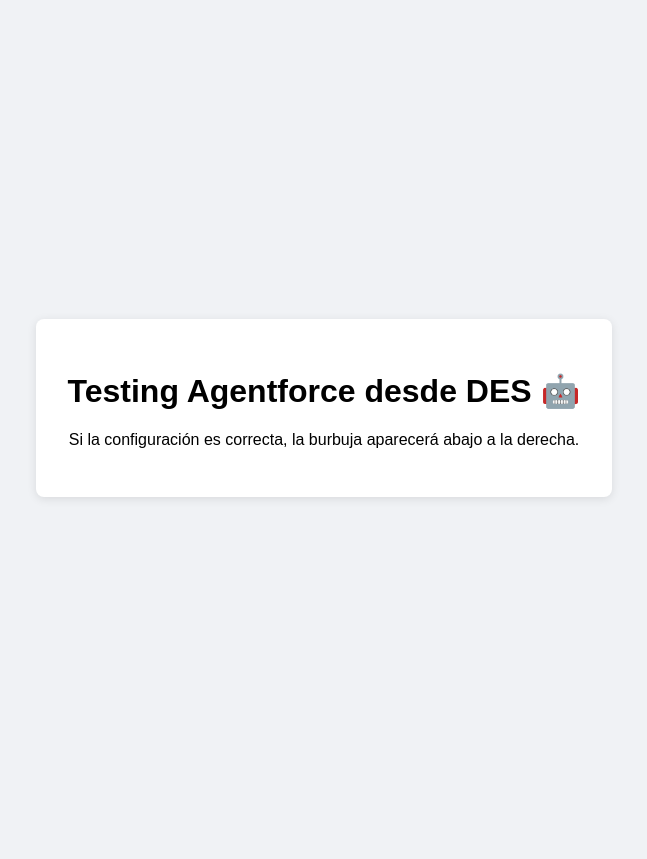
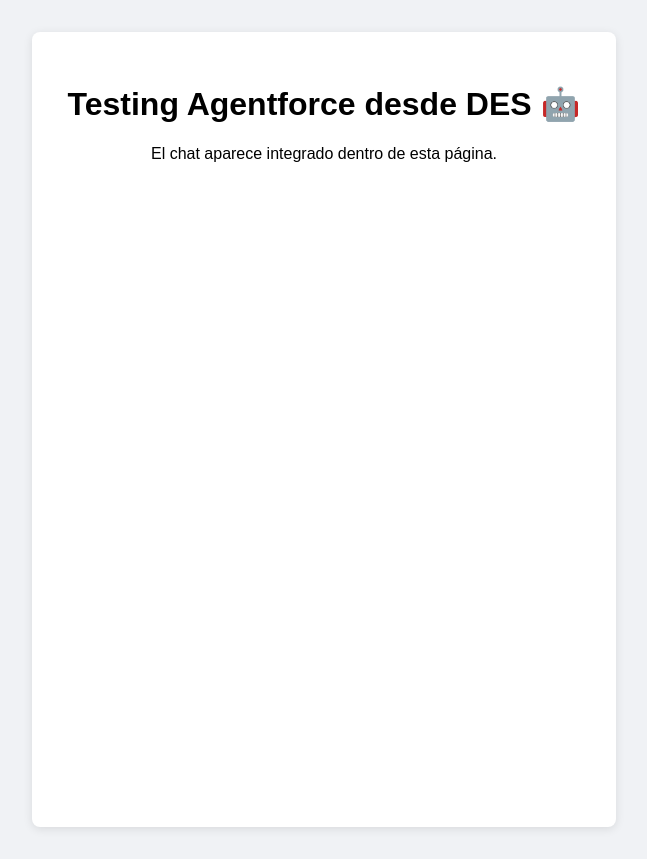
Before and after one commit to danromlop/agentforceStylesTest, a plain HTML site: page devEng.html in a window 1280 px wide. Shown: the whole page, without its empty margins (316-963 px from the left). Before the commit the page ends 816 px from the top, so only its background shows below. Drawn offline with nearby package versions, Linux system fonts and the light colour scheme.

Commit message:
Update devEng.html

```diff
--- a/devEng.html
+++ b/devEng.html
@@ -4,46 +4,73 @@
   <meta charset="UTF-8">
   <meta name="viewport" content="width=device-width, initial-scale=1.0">
   <title>Prueba Agentforce</title>
+
   <style>
-         body { font-family: sans-serif; display: flex; justify-content: center; align-items: center; height: 100vh; background: #f0f2f5; }
-        .card { background: white; padding: 2rem; border-radius: 8px; box-shadow: 0 2px 10px rgba(0,0,0,0.1); text-align: center; }
+    body {
+      font-family: sans-serif;
+      margin: 0;
+      padding: 2rem;
+      background: #f0f2f5;
+    }
+
+    .card {
+      max-width: 520px;
+      margin: auto;
+      background: white;
+      padding: 2rem;
+      border-radius: 8px;
+      box-shadow: 0 2px 10px rgba(0, 0, 0, 0.1);
+      text-align: center;
+    }
+
+    #embedded-messaging {
+      width: 100%;
+      min-height: 600px;
+      margin-top: 2rem;
+    }
   </style>
 </head>
+
 <body>
-
   <div class="card">
     <h1>Testing Agentforce desde DES 🤖</h1>
-        <p>Si la configuración es correcta, la burbuja aparecerá abajo a la derecha.</p>
+    <p>El chat aparece integrado dentro de esta página.</p>
+
+    <!-- Contenedor obligatorio para el modo inline -->
+    <div id="embedded-messaging"></div>
   </div>
 
-
-  <script type='text/javascript'>
+  <script type="text/javascript">
     function initEmbeddedMessaging() {
       try {
-
-        window.addEventListener("onEmbeddedMessagingReady", e => {
+        window.addEventListener("onEmbeddedMessagingReady", () => {
           embeddedservice_bootstrap.prechatAPI.setHiddenPrechatFields({
-        					"Username": 'AjOsStvRtltVhNMpKE/uOud2RmbOwSgeWoBhz4i7K04=',      	//nxknhxUR4rPcMB6O58VfWvqo582mHAkA+lz6uTaiueY=
+            Username: "AjOsStvRtltVhNMpKE/uOud2RmbOwSgeWoBhz4i7K04="
           });
         });
-  			embeddedservice_bootstrap.settings.language = 'en-US'; // For example, enter 'en' or 'en-US'
+
+        embeddedservice_bootstrap.settings.language = "en-US";
+        embeddedservice_bootstrap.settings.displayMode = "inline";
 
         embeddedservice_bootstrap.init(
-  				'00DS800000H2hIP',
-  				'Z_EC_esd_ChatMessagingChannelDeployment',
-  				'https://esadeus--ecdessandb.sandbox.my.site.com/ESWZECesdChatMessaging1779292885847',
+          "00DS800000H2hIP",
+          "Z_EC_esd_ChatMessagingChannelDeployment",
+          "https://esadeus--ecdessandb.sandbox.my.site.com/ESWZECesdChatMessaging1779292885847",
           {
-  					scrt2URL: 'https://esadeus--ecdessandb.sandbox.my.salesforce-scrt.com'
+            scrt2URL:
+              "https://esadeus--ecdessandb.sandbox.my.salesforce-scrt.com"
           }
         );
       } catch (err) {
-  			console.error('Error loading Embedded Messaging: ', err);
+        console.error("Error loading Embedded Messaging:", err);
       }
-  	};
+    }
   </script>
-  <script type='text/javascript' src='https://esadeus--ecdessandb.sandbox.my.site.com/ESWZECesdChatMessaging1779292885847/assets/js/bootstrap.min.js' onload='initEmbeddedMessaging()'></script>
 
-
-	<meta name="referrer" content="no-referrer-when-downgrade">
+  <script
+    type="text/javascript"
+    src="https://esadeus--ecdessandb.sandbox.my.site.com/ESWZECesdChatMessaging1779292885847/assets/js/bootstrap.min.js"
+    onload="initEmbeddedMessaging()">
+  </script>
 </body>
 </html>
```
Lines whose indentation alone changed are shown as unchanged.
